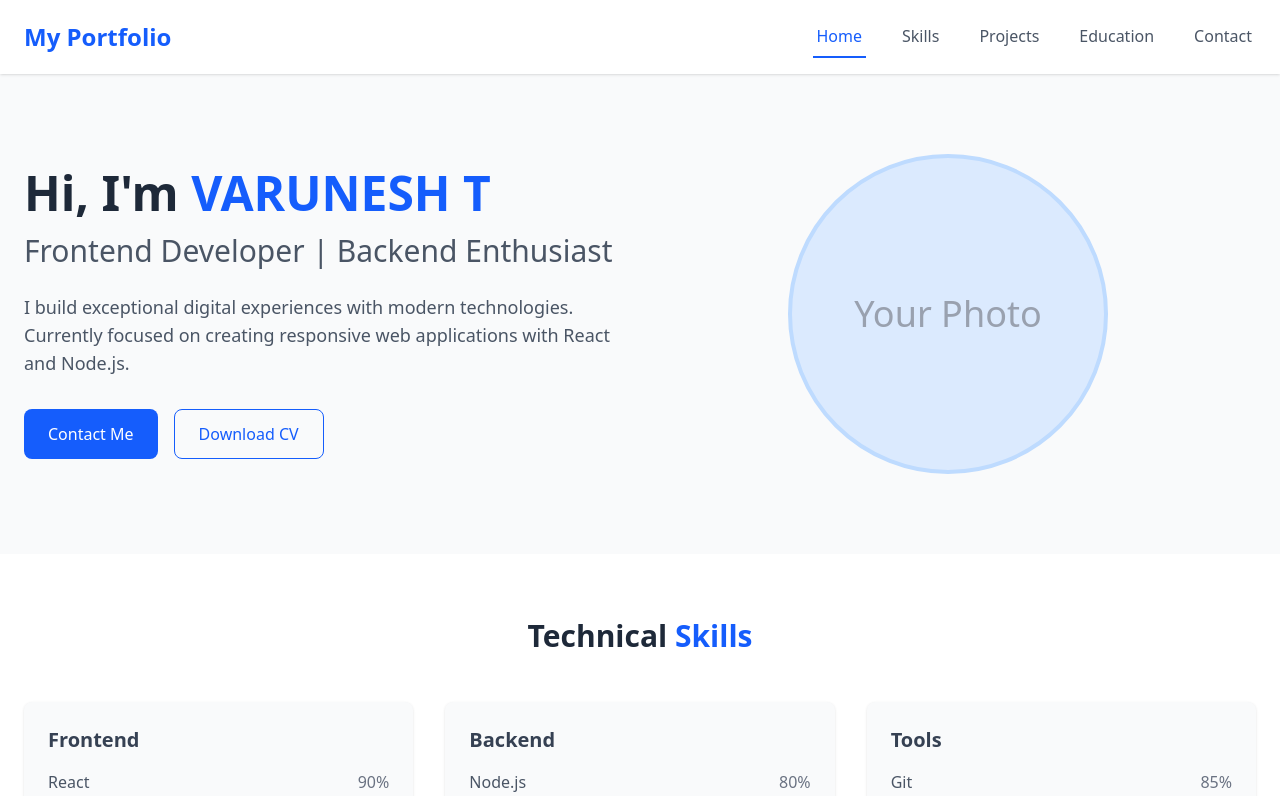
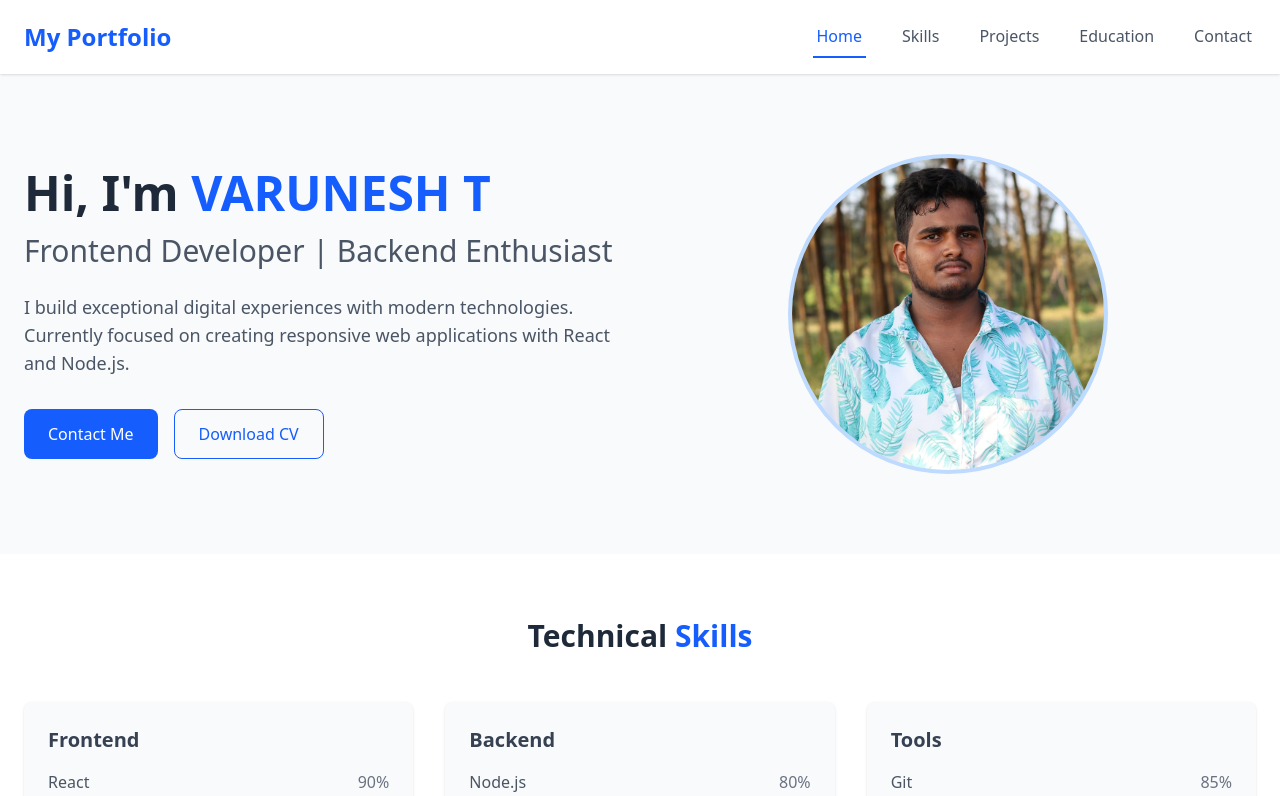
Before and after one commit to varunesharasu/Portfolio, a React (Vite) app in the folder client/: page / in a window 1280 px wide. Shown: the top 796 px of the page. Built offline with nearby package versions, Linux system fonts and the light colour scheme.

Commit message:
Updated Image

```diff
--- a/client/src/pages/Intro.jsx
+++ b/client/src/pages/Intro.jsx
@@ -29,10 +29,12 @@ export default function Intro() {
         </div>
         <div className="md:w-1/2 flex justify-center">
           <div className="w-64 h-64 md:w-80 md:h-80 bg-blue-100 rounded-full overflow-hidden border-4 border-blue-200">
-            {/* Replace with your image */}
-            <div className="w-full h-full flex items-center justify-center text-gray-400">
-              <span className="text-4xl">Your Photo</span>
-            </div>
+            <img
+              src="/me.jpg"
+              alt="Varunesh T"
+              className="w-full h-full object-cover object-top"
+              style={{ objectPosition: 'center 20%' }}
+            />
           </div>
         </div>
       </div>
```
Also changed, not shown: client/public/me.jpg (added).
